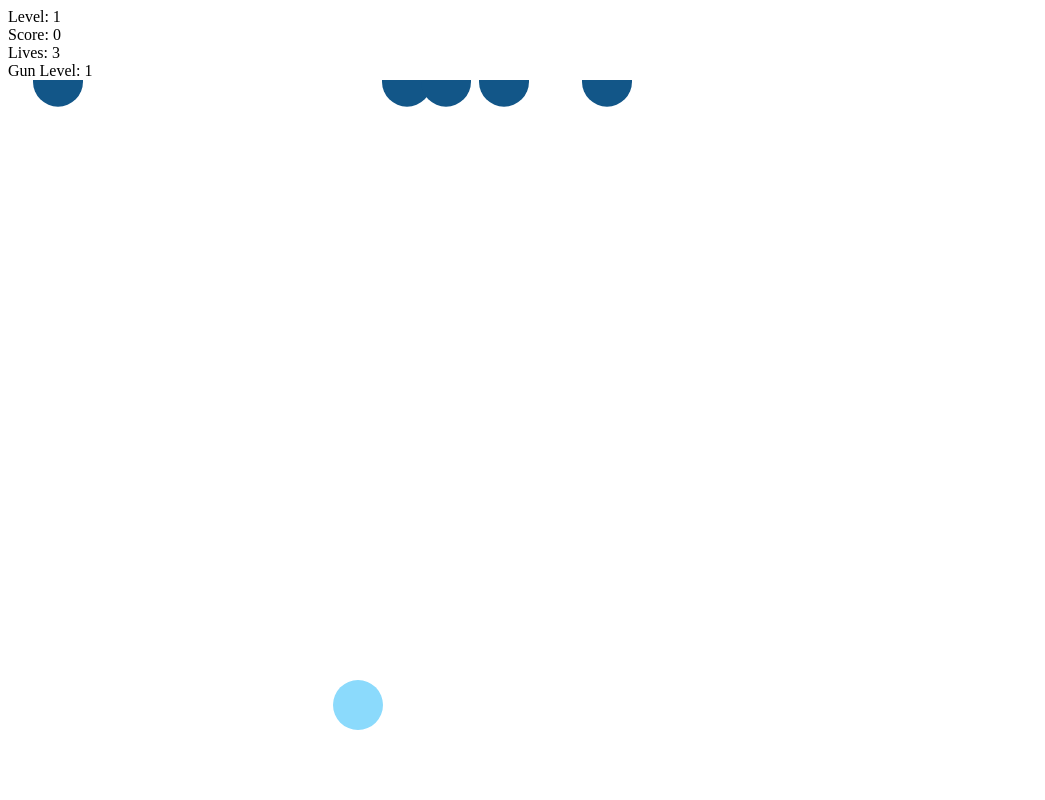
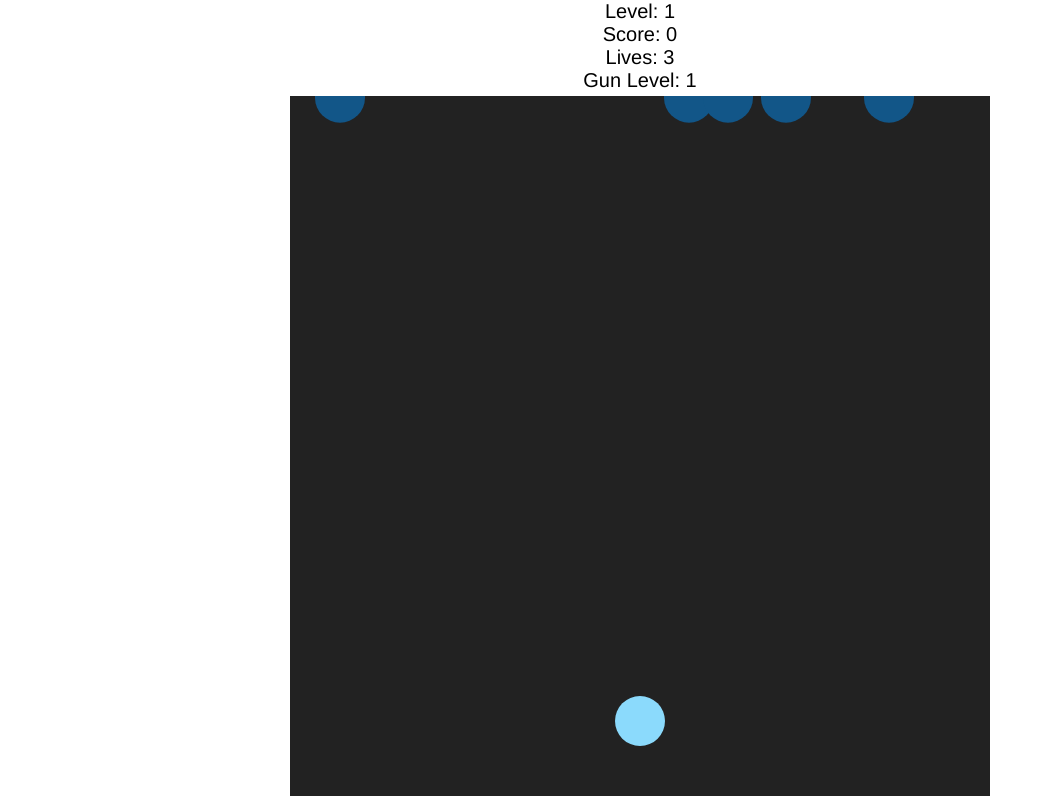
Before and after one commit to JTung1104/DrunkenBirds, a website: page index.html in a window 1280 px wide. Shown: the whole page, without its empty margins (0-1045 px from the left). Drawn offline with Linux system fonts and the light colour scheme.

Commit message:
change stylesheet link in head

```diff
--- a/index.html
+++ b/index.html
@@ -3,7 +3,7 @@
   <head>
     <meta charset="utf-8">
     <title>Drunken Birds!</title>
-    <link rel="stylesheet" href="app/assets/css/application.scss">
+    <link rel="stylesheet" href="app/assets/css/application.css">
   </head>
   <body>
     <div id="score-container">
```
